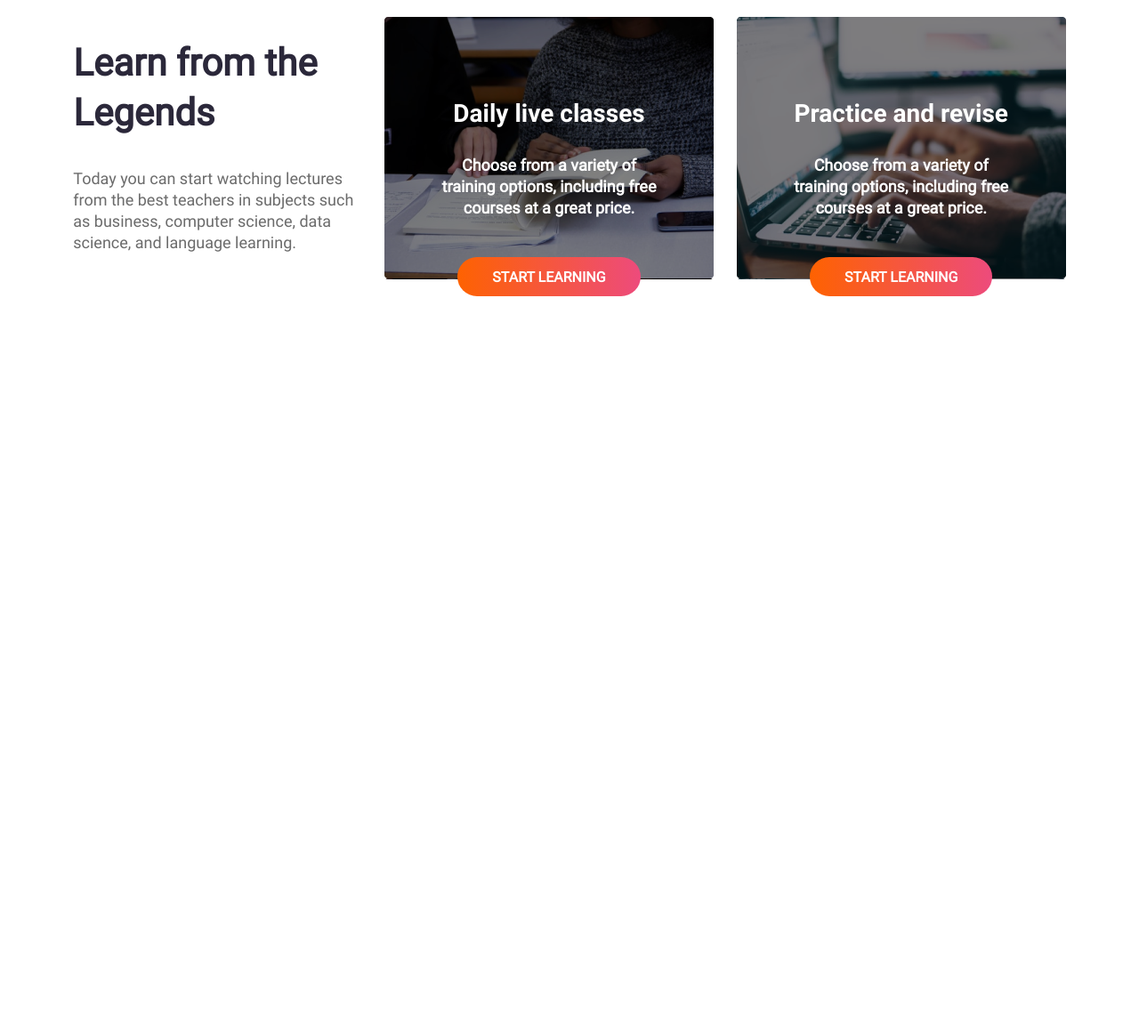
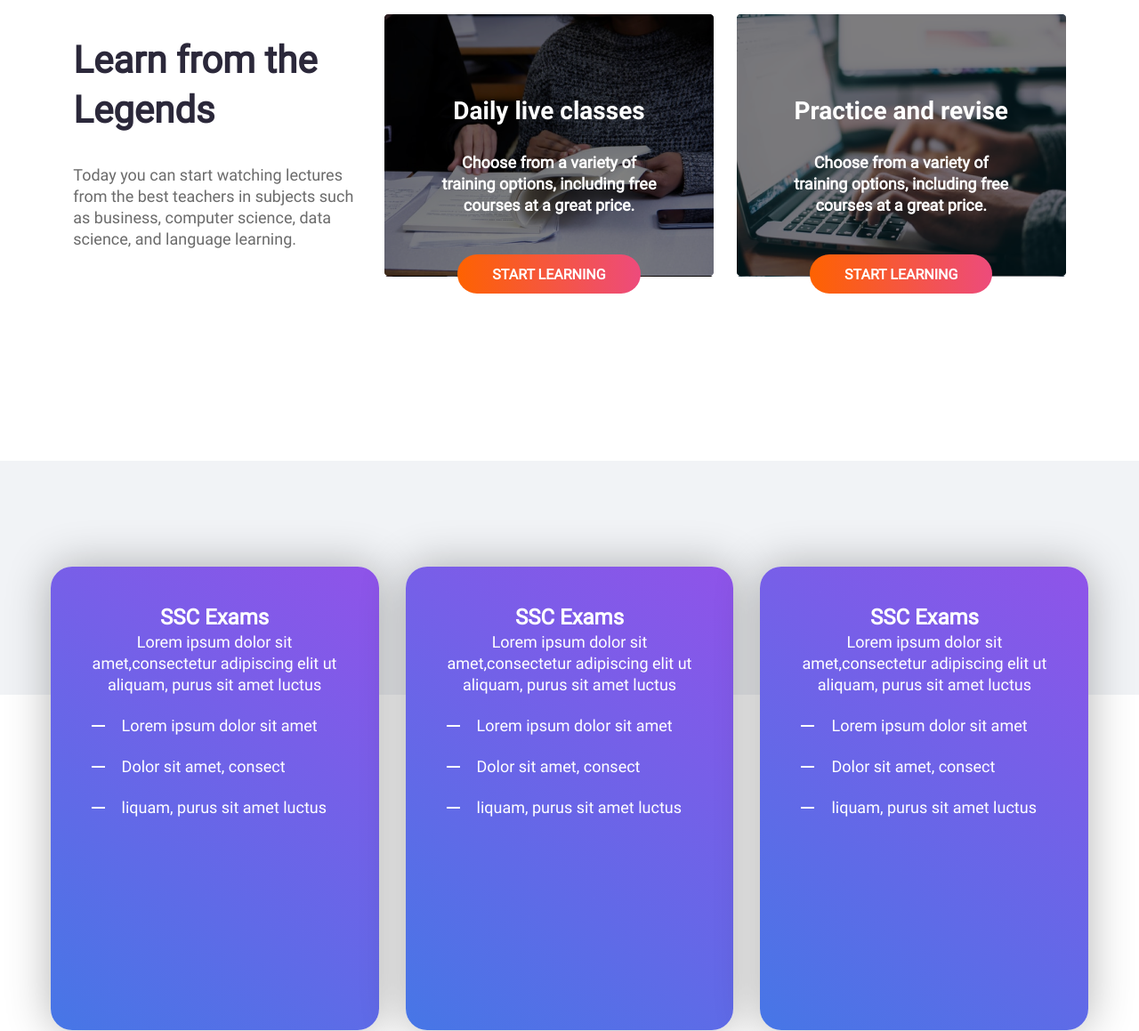
Before and after one commit to aiperitaalaibekkyzy/module, a plain HTML site: page pug/index.pug in a window 1280 px wide. Shown: the part 1099-2258 px from the top of the page at 89% size. Before the commit the page ends 1467 px from the top, so only its background shows below. Drawn offline with nearby package versions, Linux system fonts and the light colour scheme; files that its build step writes are made by us from their sources; files whose address does not match are found by name; a web font is replaced by a local one.

Commit message:
Промежуточные изменения

```diff
--- a/pug/includes/cards.pug
+++ b/pug/includes/cards.pug
@@ -0,0 +1,25 @@
+section.content__cards
+  .cards__header
+  .container
+    .cards__wrap
+      .card
+        .card__title SSC Exams
+        .card__desc Lorem ipsum dolor sit amet,consectetur adipiscing elit ut aliquam, purus sit amet luctus
+        ul.card__list-item
+          li.card__list Lorem ipsum dolor sit amet
+          li.card__list Dolor sit amet, consect
+          li.card__list liquam, purus sit amet luctus
+      .card
+        .card__title SSC Exams
+        .card__desc Lorem ipsum dolor sit amet,consectetur adipiscing elit ut aliquam, purus sit amet luctus
+        ul.card__list-item
+          li.card__list Lorem ipsum dolor sit amet
+          li.card__list Dolor sit amet, consect
+          li.card__list liquam, purus sit amet luctus
+      .card
+        .card__title SSC Exams
+        .card__desc Lorem ipsum dolor sit amet,consectetur adipiscing elit ut aliquam, purus sit amet luctus
+        ul.card__list-item
+          li.card__list Lorem ipsum dolor sit amet
+          li.card__list Dolor sit amet, consect
+          li.card__list liquam, purus sit amet luctus
--- a/pug/includes/topics.pug
+++ b/pug/includes/topics.pug
@@ -1,9 +1,10 @@
-.container.topics__container
-  section.topics
+section.topics
+  .container.topics__container
     .topics__title__wrap
       h2.topics__title Topics recommended for you
-    a.topics__link(href="#") JEE main
-    a.topics__link(href="#") JEE advance
-    a.topics__link(href="#") Bank exams
-    a.topics__link(href="#") NEET
-.striped.topics__striped
+    .topics__links
+      a.topics__link(href="#") JEE main
+      a.topics__link(href="#") JEE advance
+      a.topics__link(href="#") Bank exams
+      a.topics__link(href="#") NEET
+    .striped.topics__striped
--- a/pug/index.pug
+++ b/pug/index.pug
@@ -11,3 +11,4 @@ html(lang="en")
       include includes/header
       include includes/topics
       include includes/legend
+      include includes/cards
--- /dev/null
+++ b/sass/parts/_cards.sass
@@ -0,0 +1,43 @@
+.cards__header
+  background: #F1F3F6
+  width: 100%
+  height: rem(263px)
+  z-index: -2
+  position: absolute
+  margin: 153px auto
+.cards__wrap
+  width: 100%
+  height: 100%
+  box-sizing: border-box
+  margin-top: rem(270px)
+  @extend %flex_space-between
+.card
+  width: rem(370px)
+  height: rem(441px)
+  padding: 40px
+  background: linear-gradient(34.87deg, #4776E6 1.22%, #8E54E9 97.88%)
+  color: #ffffff
+  box-shadow: 0px 0px 50px rgba(0, 0, 0, 0.3)
+  border-radius: 24px
+  margin-right: 30px
+  &:last-child
+    margin-right: 0
+.card__title
+  font-size: 24px
+  font-weight: bolder
+.card__title, .card__desc
+  text-align: center
+.card__list
+  margin: 22px 0
+
+ul
+  list-style: none
+  position: relative
+li:before
+  content: ''
+  position: absolute
+  height: 2px
+  width: 15px
+  background: #ffffff
+  margin: 12px 0
+  left: 6px
--- a/sass/parts/_legend.sass
+++ b/sass/parts/_legend.sass
@@ -12,7 +12,6 @@
   font-weight: 700
 
 .legend__item
-  // color: #ffffff
   background-image: url(../img/doc.png)
   height: rem(295px)
   width: rem(370px)
--- a/sass/parts/_topics.sass
+++ b/sass/parts/_topics.sass
@@ -1,10 +1,12 @@
 .topics__container
-  z-index: 2
-.topics
-  @extend %flex_space-evenly
+  display: flex
+  align-items: center
+  justify-content: space-around
   min-height: rem(171px)
   box-shadow: 0px 0px 12px rgba(0, 0, 0, 0.1)
   margin-top: rem(70px)
+  position: relative
+  z-index: 10
 
 .topics__title__wrap
   max-width: rem(250px)
@@ -15,6 +17,11 @@
 
 .topics__link
   @extend %btn_purple
+  margin-left: 40px
+
 
 .topics__striped
-  margin: -95px 0  0 90px
+  position: absolute
+  left: -70px
+  bottom: -70px
+  z-index: -1
--- a/sass/settings/_base.sass
+++ b/sass/settings/_base.sass
@@ -43,6 +43,11 @@ h1,h2,h3,h4,h5,h6
 	align-items: center
 	justify-content: space-evenly
 
+%flex_space-between
+	display: flex
+	align-items: center
+	justify-content: space-between
+
 %btn_purple
 	padding: 10px 38px
 	background: #3D2B99
--- a/sass/style.sass
+++ b/sass/style.sass
@@ -8,3 +8,4 @@
 @import "parts/header"
 @import "parts/topics"
 @import "parts/legend"
+@import "parts/cards"
```
Also changed, not shown: css/style.css, index.html, sass/parts/_card.sass (deleted), 2 other files.
